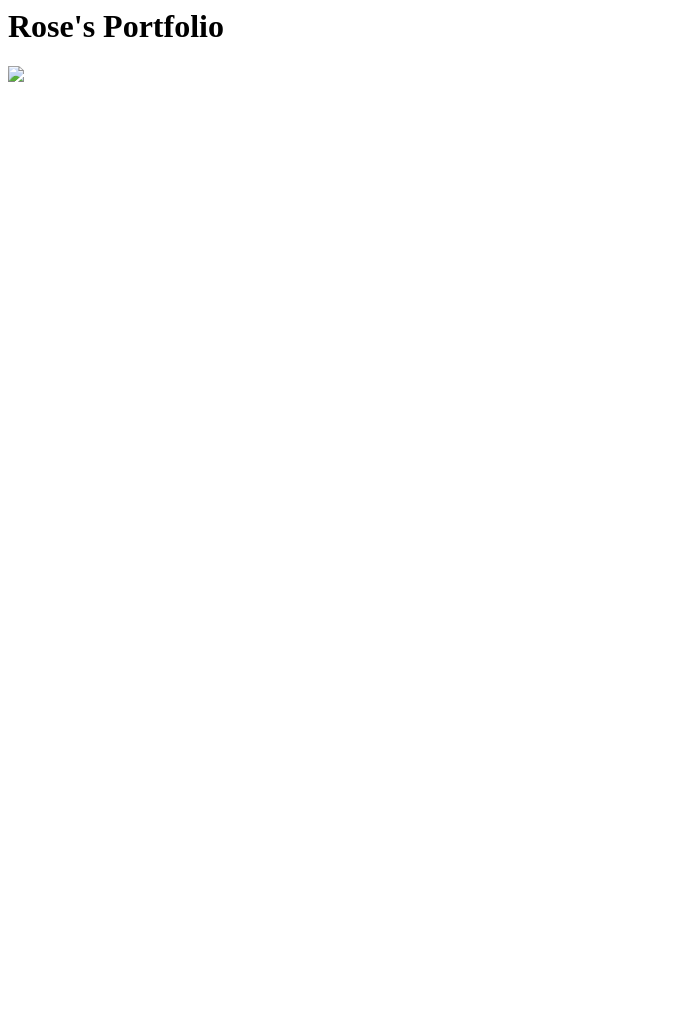
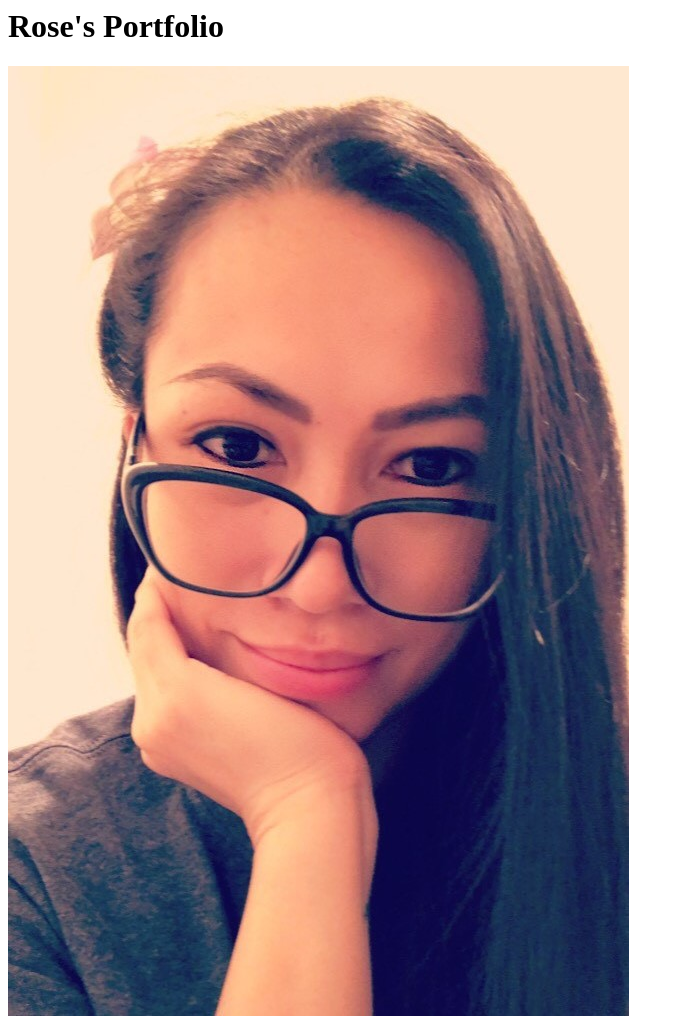
Before and after one commit to rnobleza/rnobleza.github.io, a plain HTML site: page index.html in a window 1280 px wide. Shown: the whole page, without its empty margins (0-684 px from the left). Before the commit the page ends 800 px from the top, so only its background shows below. Drawn offline with Linux system fonts and the light colour scheme.

Commit message:
Update index.html

```diff
--- a/index.html
+++ b/index.html
@@ -1,4 +1,4 @@
 <html>
     <h1>Rose's Portfolio</h1>
-    <img src="./bioPic.jpg>"/>
+    <img src="./bioPic.jpg"/>
 </html>
```
